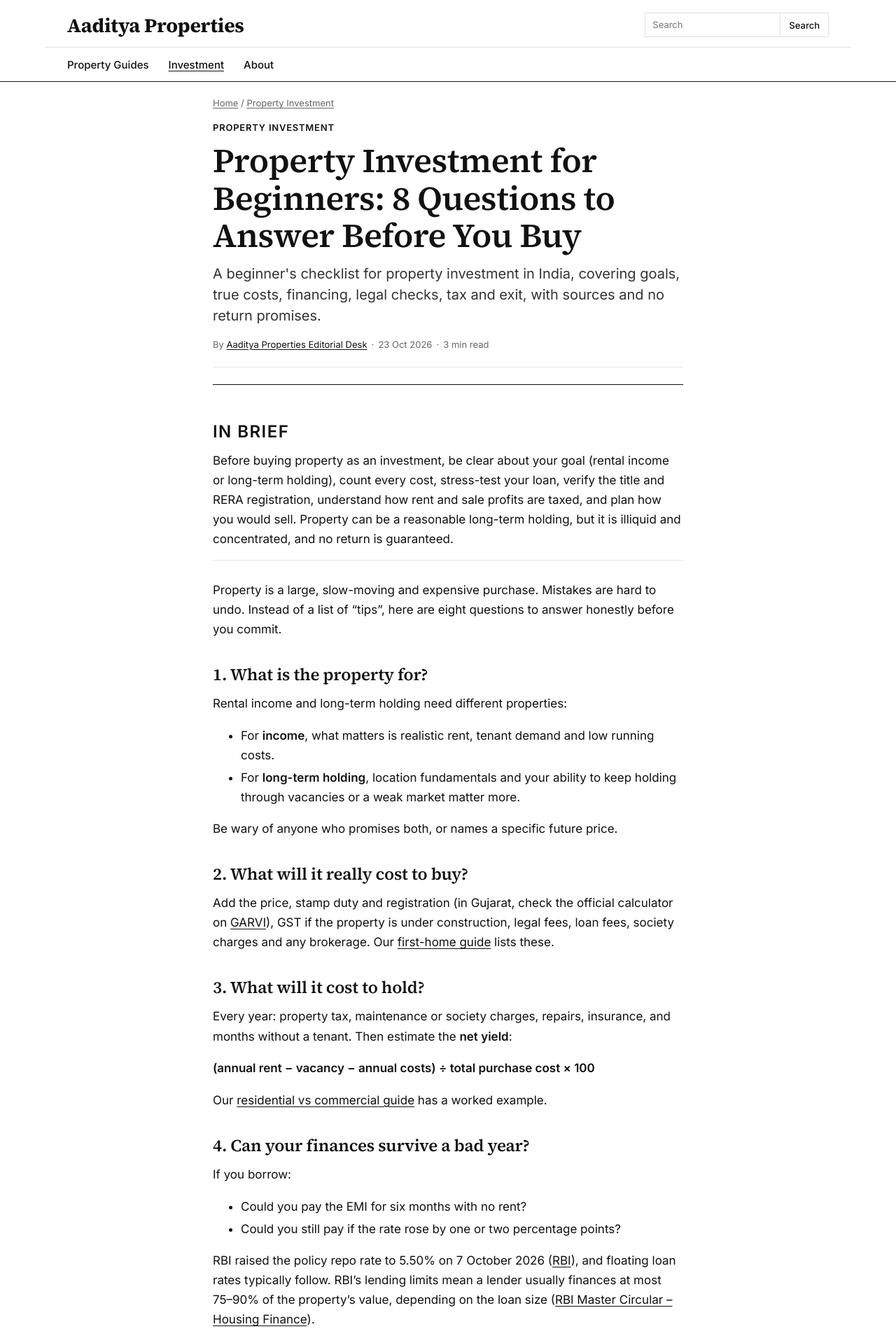
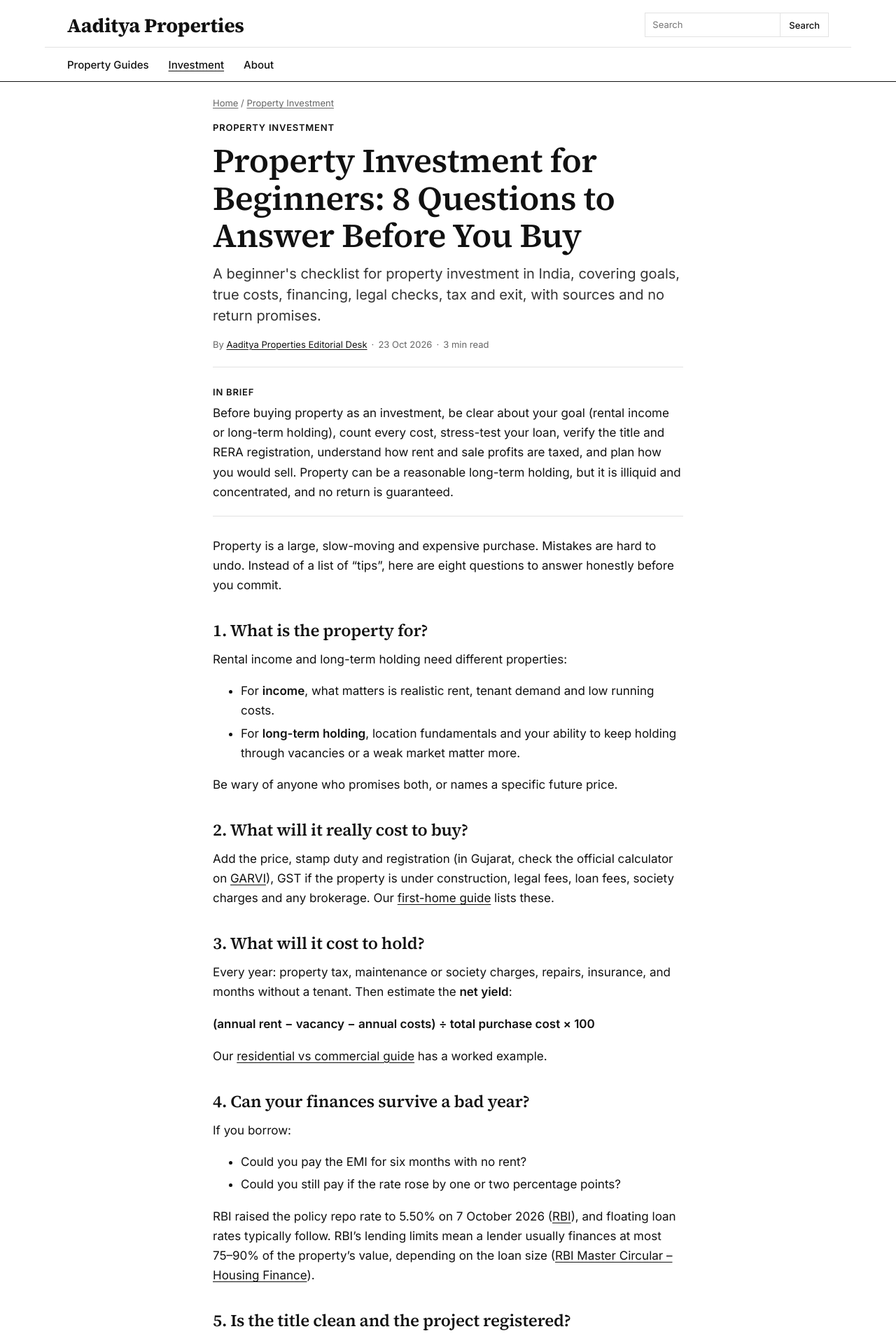
Before and after one commit to palak-ardeshna/aadityaproperties, a Jekyll site: the page built from _posts/2026-10-23-top-real-estate-investment-tips-for-beginners.md, in a window 1280 px wide. Shown: the top 1919 px of the page at 70% size. Built offline with Jekyll 4.4.1, drawn with Linux system fonts in a browser that asks for light colours.

Commit message:
Redesign fixes: In-brief heading style, single rule, lead-story brief
Co-Authored-By: Claude Opus 5.5 <noreply@anthropic.com>

```diff
--- a/_includes/story.html
+++ b/_includes/story.html
@@ -5,4 +5,5 @@
   <h{{ include.level | default: 3 }} class="headline"><a href="{{ s.url | relative_url }}">{{ s.title }}</a></h{{ include.level | default: 3 }}>
   {%- if include.size != 'compact' %}<p class="dek">{{ s.description }}</p>{% endif %}
   {% include byline.html post=s %}
+  {%- if include.size == 'lead' and s.summary %}<p class="brief"><span class="label">In brief</span><br>{{ s.summary }}</p>{% endif %}
 </article>
--- a/assets/style.css
+++ b/assets/style.css
@@ -78,6 +78,7 @@ h1,h2,h3,.headline,.wordmark{font-family:var(--serif);font-weight:600;letter-spa
 .story .headline a:hover{text-decoration:underline}
 .story--lead .headline{font-size:var(--step-3)}
 .story--lead .dek{font-size:var(--step-1);line-height:1.5}
+.story--lead .brief{border-top:1px solid var(--rule);padding-top:1rem;margin:1.25rem 0 0;color:var(--ink-2);max-width:var(--measure)}
 .story--secondary .headline,.story--list .headline{font-size:var(--step-2)}
 .story--compact .headline{font-size:var(--step-1)}
 .story--secondary:first-child{padding-top:0}
@@ -110,7 +111,8 @@ h1,h2,h3,.headline,.wordmark{font-family:var(--serif);font-weight:600;letter-spa
 .prose th{font-weight:600;text-align:left;border-bottom:1px solid var(--rule-strong)}
 .prose th,.prose td{padding:.55rem .75rem .55rem 0;vertical-align:top;border-bottom:1px solid var(--rule)}
 .prose strong{font-weight:600}
-.in-brief{border-top:1px solid var(--rule-strong);border-bottom:1px solid var(--rule);padding:1rem 0;margin:1.5rem 0 1.75rem}
+.in-brief{border-bottom:1px solid var(--rule);padding:1.25rem 0;margin:0 0 1.75rem}
+.prose .in-brief h2{font:600 var(--step--1)/1.3 var(--sans);letter-spacing:.06em;text-transform:uppercase;margin:0 0 .5rem}
 .in-brief p{margin:0}
 .toc{border-left:1px solid var(--rule-strong);padding:.25rem 0 .25rem 1rem;margin:0 0 1.75rem;font-size:.9375rem}
 .toc p{margin:0 0 .4rem}.toc ul{margin:0;padding-left:1rem}
```
